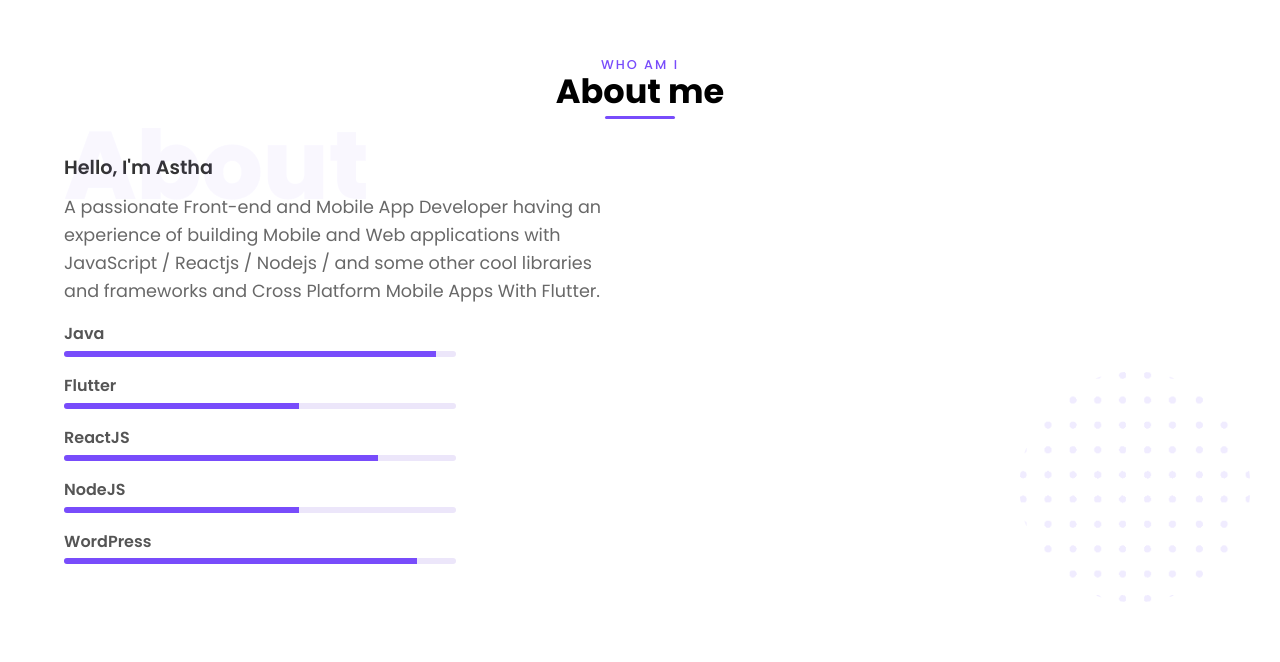
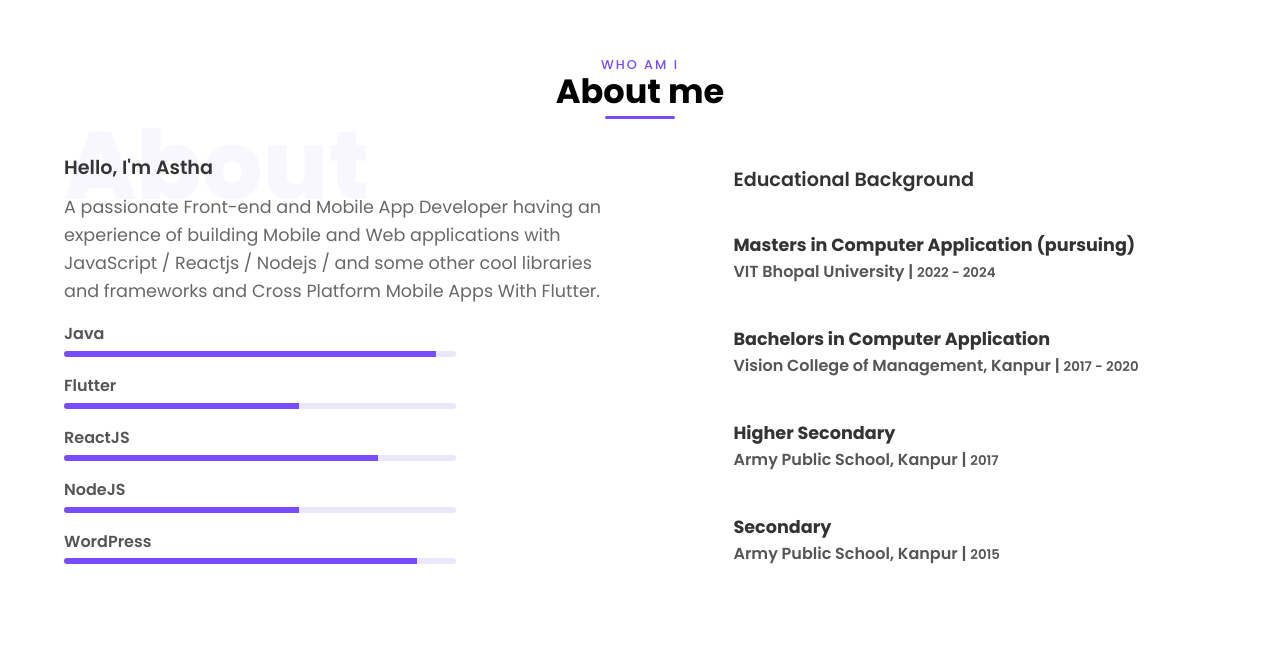
Before and after one commit to astha-awasthi/AsthaAwasthi-Portfolio, a plain HTML site: page index.html in a window 1280 px wide. Shown: the part 2117-2779 px from the top of the page. Drawn offline with nearby package versions, Linux system fonts and the light colour scheme.

Commit message:
Update index.html

```diff
--- a/index.html
+++ b/index.html
@@ -120,8 +120,8 @@
                 <p>Hello, I'm Astha, Web and Android developer.</p>
                 <div class="small-desc">
                   HTML, CSS, JavaScript, ReactJS, NodeJS
-                 || SQL, MongoDB, Flutter, etc.
-                  AWS,
+                 || SQL, MongoDB, Flutter,
+                  AWS, etc
                 </div>
               </div>
               <a href="./img/Resume 22MCA10001.pdf" target="_blank" class="btn">Download Resume</a>
@@ -444,10 +444,54 @@
 
               </div>
             </div>
+            <div class="vl" style="margin-bottom: 0.5rem;">
+            <div class="column-2 image">
 
-            <div class="column-2 image">
-              <img src="./img/shapes/points4.png" class="points" alt="" />
-              <img src="./img/person.png" class="z-index" alt="" />
+              <!-- Qualification Start -->
+    <div class="container-fluid py-5" id="qualification">
+      <div class="container">
+          <div class="position-relative d-flex align-items-center justify-content-center">
+
+            <h3 class="title-sm">Educational Background</h3>
+          </div>
+          <div class="d-flex align-items-center justify-content-center">
+              <div class="col-lg-6" style="font-family: Poppins, sans-serif;">
+                  <!-- <h3 class="mb-4">My Education</h3> -->
+                  <div class="border-left border-primary pt-2 pl-4 ml-2">
+                      <div class="position-relative mb-4">
+                          <br>
+                          <p class="text" style="font-weight: bold;color:#333;"><strong>Masters in Computer Application (pursuing)</strong> </p>
+                          <p class="skill-title">VIT Bhopal University | <small>2022 - 2024</small></p><br>
+
+                      </div>
+                      <div class="position-relative mb-4">
+
+                          <p class="text" style="font-weight: bold;color:#333;">Bachelors in Computer Application</p>
+                          <p class="skill-title">Vision College of Management, Kanpur | <small>2017 - 2020</small></p><br>
+
+                      </div>
+                      <div class="position-relative mb-4">
+
+                          <p class="text" style="font-weight: bold;color:#333;">Higher Secondary</p>
+                          <p class="skill-title">Army Public School, Kanpur | <small>2017</small></p><br>
+
+                      </div>
+                      <div class="position-relative mb-4">
+
+                        <p class="text" style="font-weight: bold;color:#333;">Secondary</p>
+                        <p class="skill-title">Army Public School, Kanpur | <small>2015</small></p>
+
+                    </div>
+                  </div>
+              </div>
+
+          </div>
+      </div>
+  </div></div>
+  <!-- Qualification End -->
+
+              <!-- <img src="./img/shapes/points4.png" class="points" alt="" /> -->
+              <!-- <img src="./img/person.png" class="z-index" alt="" /> -->
             </div>
           </div>
         </div>
```
